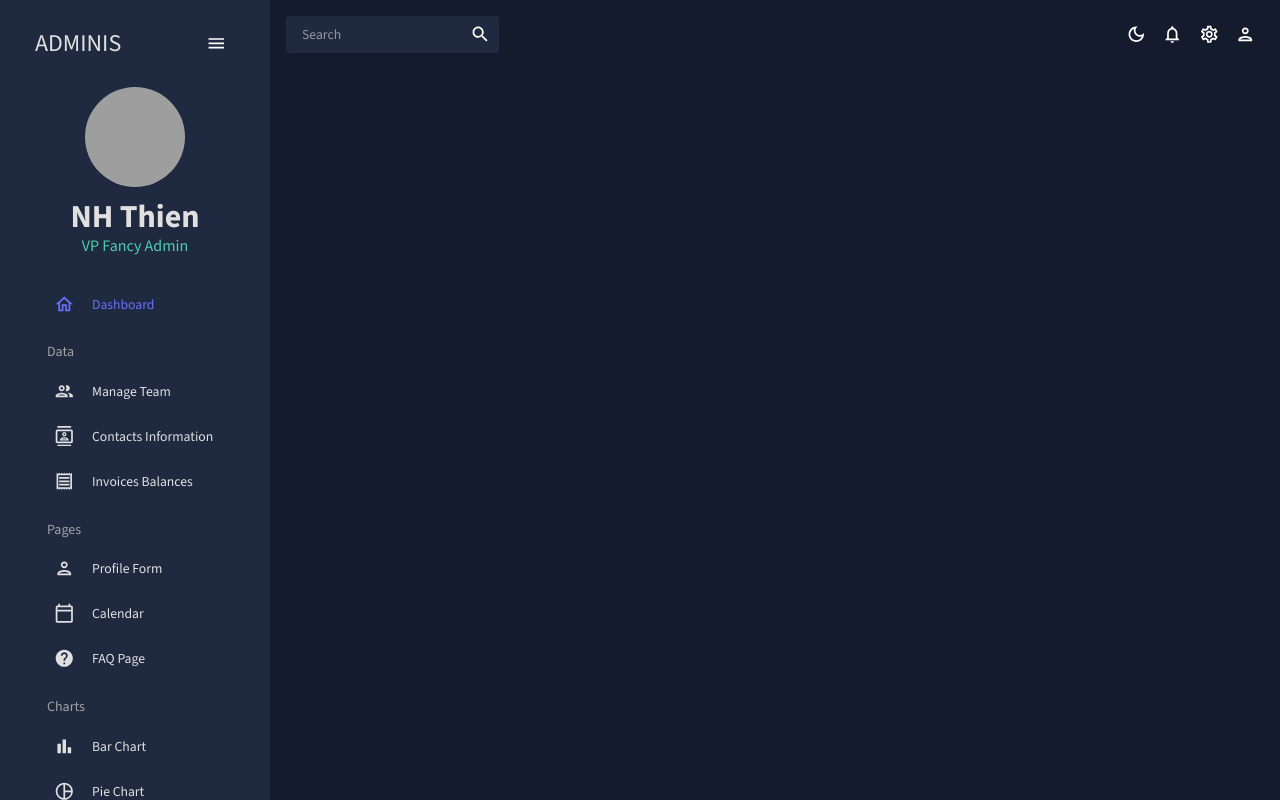
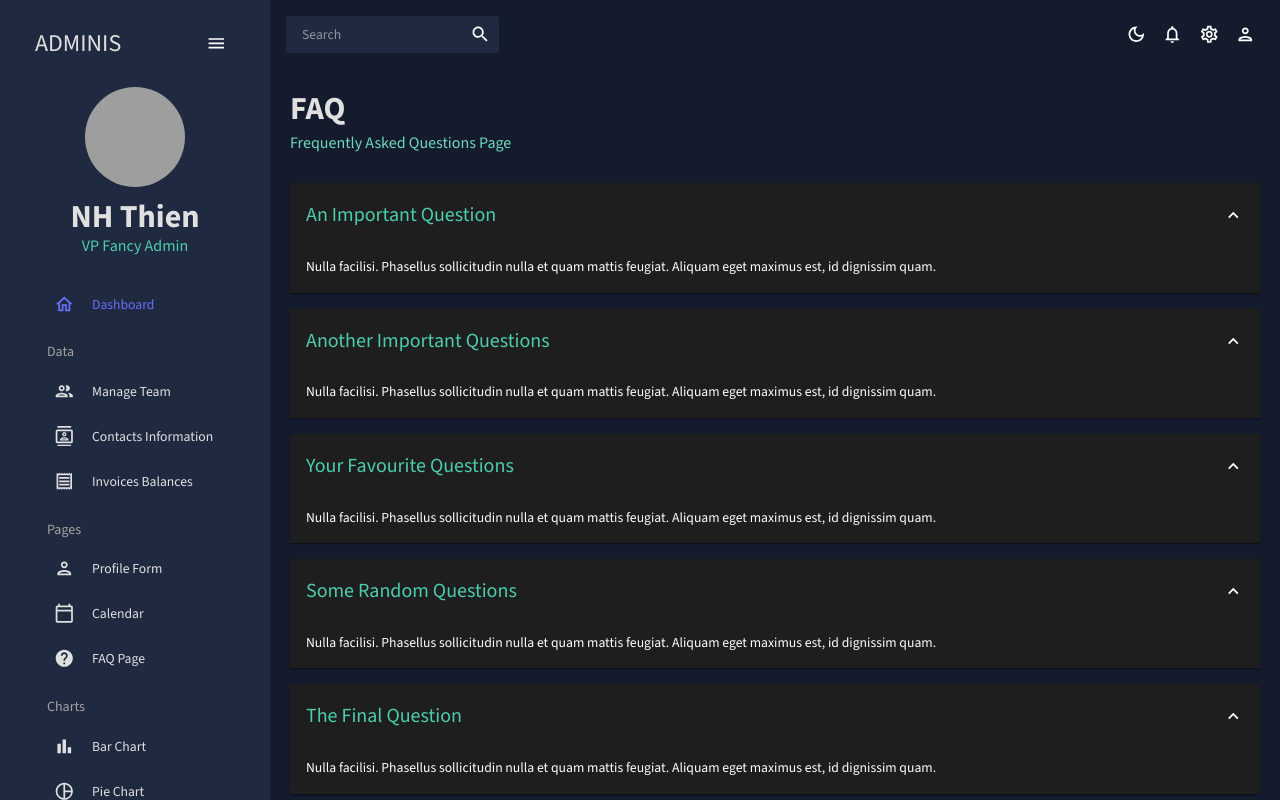
Before and after one commit to huu-thien/admin-dashboard-app-w-mui, a React (Vite) app: page /faq in a window 1280 px wide. Built offline with nearby package versions, Linux system fonts and the light colour scheme; grey boxes are pictures that could not be loaded.

Commit message:
faq page w Mui Accordion

```diff
--- a/src/App.jsx
+++ b/src/App.jsx
@@ -11,13 +11,11 @@
 import Invoices from './scenes/invoices';
 import Form from './scenes/form';
 import Calendar from './scenes/calendar';
+import FAQ from './scenes/faq';
 // import Bar from './scenes/bar';
 // import Line from './scenes/line';
 // import Pie from './scenes/pie';
-// import FAQ from './scenes/faq';
 // import Geography from './scenes/geography';
-
-
 
 function App() {
   const [theme, colorMode] = useMode();
@@ -36,10 +34,10 @@
               <Route path="/invoices" element={<Invoices />} />
               <Route path="/form" element={<Form />} />
               <Route path="/calendar" element={<Calendar />} />
+              <Route path="/faq" element={<FAQ />} />
               {/* <Route path="/bar" element={<Bar />} /> */}
               {/* <Route path="/pie" element={<Pie />} /> */}
               {/* <Route path="/line" element={<Line />} /> */}
-              {/* <Route path="/faq" element={<FAQ />} /> */}
               {/* <Route path="/geography" element={<Geography />} /> */}
             </Routes>
           </main>
--- /dev/null
+++ b/src/scenes/faq/index.jsx
@@ -0,0 +1,84 @@
+import { Box, Typography, useTheme } from '@mui/material';
+import Header from '../../components/Header';
+import Accordion from '@mui/material/Accordion';
+import AccordionDetails from '@mui/material/AccordionDetails';
+import AccordionSummary from '@mui/material/AccordionSummary';
+import ExpandMoreIcon from '@mui/icons-material/ExpandMore';
+import { tokens } from '../../theme';
+const FAQ = () => {
+  const theme = useTheme();
+  const colors = tokens(theme.palette.mode);
+
+  return (
+    <Box m="20px">
+      <Header title="FAQ" subtitle="Frequently Asked Questions Page" />
+      <Accordion defaultExpanded>
+        <AccordionSummary expandIcon={<ExpandMoreIcon />}>
+          <Typography variant="h4" color={colors.greenAccent[500]}>
+            An Important Question
+          </Typography>
+        </AccordionSummary>
+        <AccordionDetails>
+          <Typography>
+            Nulla facilisi. Phasellus sollicitudin nulla et quam mattis feugiat.
+            Aliquam eget maximus est, id dignissim quam.
+          </Typography>
+        </AccordionDetails>
+      </Accordion>
+      <Accordion defaultExpanded>
+        <AccordionSummary expandIcon={<ExpandMoreIcon />}>
+          <Typography variant="h4" color={colors.greenAccent[500]}>
+            Another Important Questions
+          </Typography>
+        </AccordionSummary>
+        <AccordionDetails>
+          <Typography>
+            Nulla facilisi. Phasellus sollicitudin nulla et quam mattis feugiat.
+            Aliquam eget maximus est, id dignissim quam.
+          </Typography>
+        </AccordionDetails>
+      </Accordion>
+      <Accordion defaultExpanded>
+        <AccordionSummary expandIcon={<ExpandMoreIcon />}>
+          <Typography variant="h4" color={colors.greenAccent[500]}>
+            Your Favourite Questions
+          </Typography>
+        </AccordionSummary>
+        <AccordionDetails>
+          <Typography>
+            Nulla facilisi. Phasellus sollicitudin nulla et quam mattis feugiat.
+            Aliquam eget maximus est, id dignissim quam.
+          </Typography>
+        </AccordionDetails>
+      </Accordion>
+      <Accordion defaultExpanded>
+        <AccordionSummary expandIcon={<ExpandMoreIcon />}>
+          <Typography variant="h4" color={colors.greenAccent[500]}>
+            Some Random Questions
+          </Typography>
+        </AccordionSummary>
+        <AccordionDetails>
+          <Typography>
+            Nulla facilisi. Phasellus sollicitudin nulla et quam mattis feugiat.
+            Aliquam eget maximus est, id dignissim quam.
+          </Typography>
+        </AccordionDetails>
+      </Accordion>
+      <Accordion defaultExpanded>
+        <AccordionSummary expandIcon={<ExpandMoreIcon />}>
+          <Typography variant="h4" color={colors.greenAccent[500]}>
+            The Final Question
+          </Typography>
+        </AccordionSummary>
+        <AccordionDetails>
+          <Typography>
+            Nulla facilisi. Phasellus sollicitudin nulla et quam mattis feugiat.
+            Aliquam eget maximus est, id dignissim quam.
+          </Typography>
+        </AccordionDetails>
+      </Accordion>
+    </Box>
+  );
+};
+
+export default FAQ;
```
